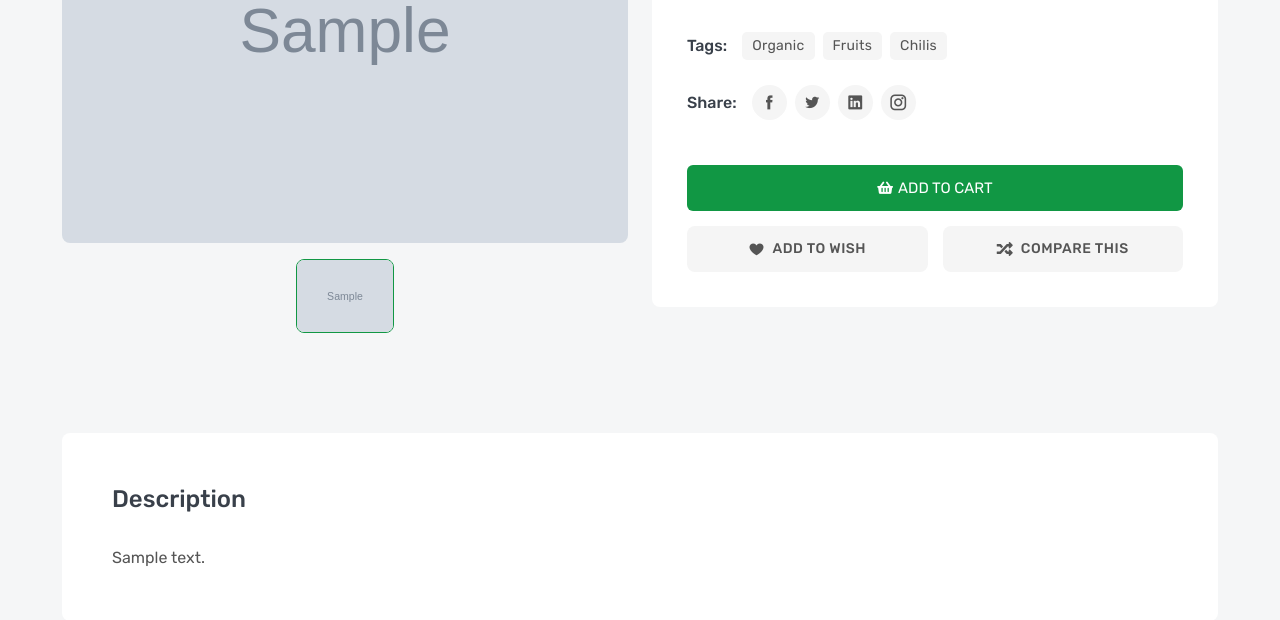
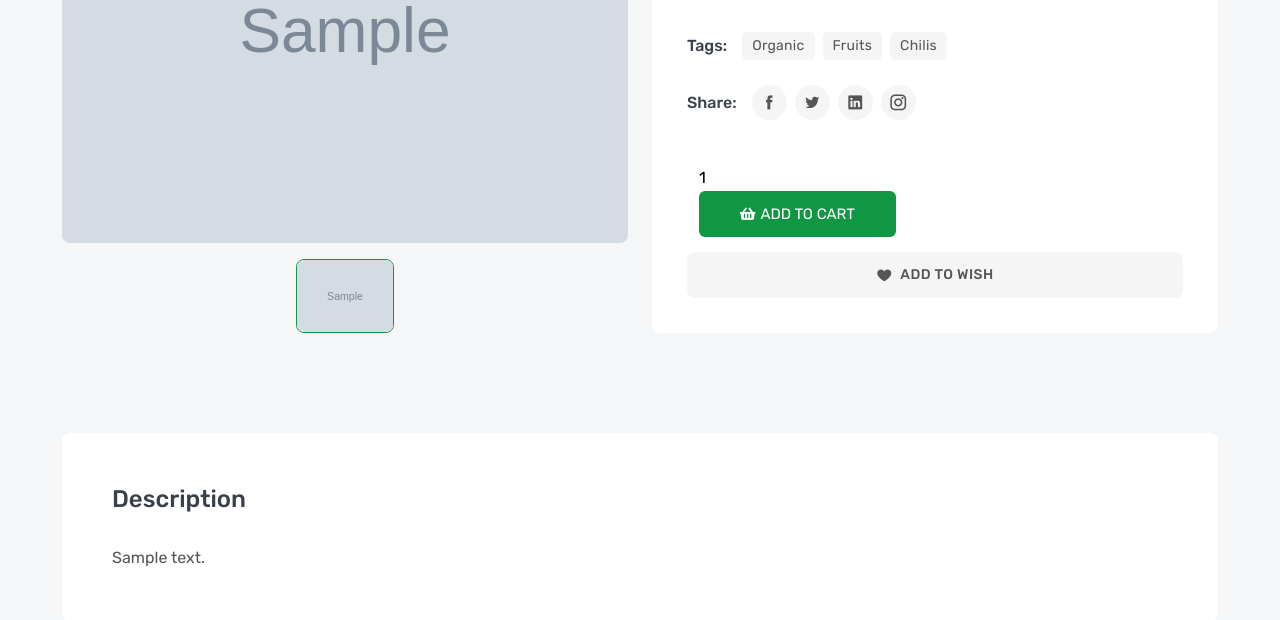
Before and after one commit to jod431047/Django-Eccommerce2, a Django app: a page that uses products/templates/products/product_detail.html in a window 1280 px wide. Shown: the part 770-1390 px from the top of the page. Run offline with Django 4.2, Linux system fonts and the light colour scheme; tables that the repository leaves empty hold one stand-in row (values such as "Sample post"); grey boxes marked "Sample" are stand-in pictures; some libraries are stand-ins or nearby versions.

Commit message:
fix add-to-cart issues

```diff
--- a/orders/models.py
+++ b/orders/models.py
@@ -34,8 +34,8 @@ class OrderDetail(models.Model):
     order = models.ForeignKey(Order,related_name='order_detail' , on_delete=models.CASCADE)
     product = models.ForeignKey(Product, related_name='order_product', on_delete=models.SET_NULL ,null=True)
     price = models.FloatField()
-    quantity = models.IntegerField()
-    total = models.FloatField()
+    quantity = models.IntegerField(default=1)
+    total = models.FloatField(default=0)
 
     def __str__(self):
         return str(self.order)
--- /dev/null
+++ b/orders/urls.py
@@ -0,0 +1,9 @@
+from django.urls import path
+from . views import add_to_cart
+
+
+app_name ="orders"
+
+urlpatterns = [
+    path('add-to-cart ', add_to_cart )
+]
--- a/products/templates/products/product_detail.html
+++ b/products/templates/products/product_detail.html
@@ -87,25 +87,26 @@
                                     <li><a href="#" class="icofont-instagram" title="Instagram"></a></li>
                                 </ul>
                             </div>
-                            <div class="details-add-group">
-                                <button class="product-add" title="Add to Cart">
-                                    <i class="fas fa-shopping-basket"></i>
-                                    <span>add to cart</span>
-                                </button>
-                                <div class="product-action">
-                                    <button class="action-minus" title="Quantity Minus"><i class="icofont-minus"></i></button>
-                                    <input class="action-input" title="Quantity Number" type="text" name="quantity" value="1">
-                                    <button class="action-plus" title="Quantity Plus"><i class="icofont-plus"></i></button>
-                                </div>
+                            <div class="details-add-group row">
+                                <form action="/orders/add-to-cart" method="post">
+                                    {% csrf_token %}
+
+                                    <div class="col-lg-5">
+                                        <input title="Quantity Number" type="text" name="quantity" value="1">
+                                        <input type="hidden" name="product_id" value="{{object.id}}">
+                                    </div>
+                                    <div class="col-lg-5">
+                                        <button class="product-add" title="Add to Cart">
+                                            <i class="fas fa-shopping-basket"></i>
+                                            <span>add to cart</span>
+                                        </button>
+                                    </div>
+                                </form>
                             </div>
                             <div class="details-action-group">
                                 <a class="details-wish wish" href="#" title="Add Your Wishlist">
                                     <i class="icofont-heart"></i>
                                     <span>add to wish</span>
-                                </a>
-                                <a class="details-compare" href="compare.html" title="Compare This Item">
-                                    <i class="fas fa-random"></i>
-                                    <span>Compare This</span>
                                 </a>
                             </div>
                         </div>
--- a/project/urls.py
+++ b/project/urls.py
@@ -27,6 +27,8 @@ urlpatterns = [
     path('accounts/',include('accounts.urls')),
     path('admin/', admin.site.urls),
     path('products/', include('products.urls',namespace='products')),
+    path('orders/', include('orders.urls',namespace='orders')),
+
     path('',home),
     path("__debug__/", include("debug_toolbar.urls")),
     path('summernote/', include('django_summernote.urls')),
```
Also changed, not shown: orders/views.py (+32 -5 lines), orders/migrations/0002_alter_orderdetail_quantity.py (added).
